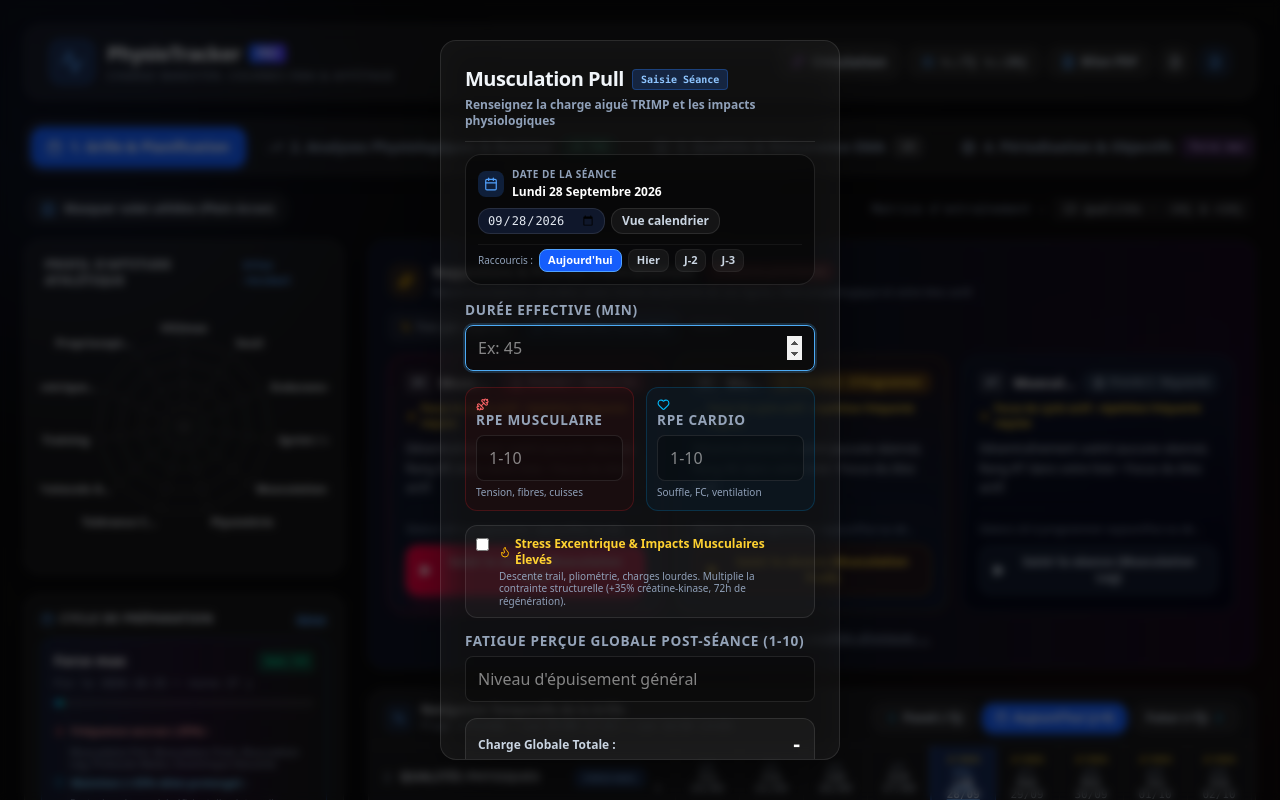
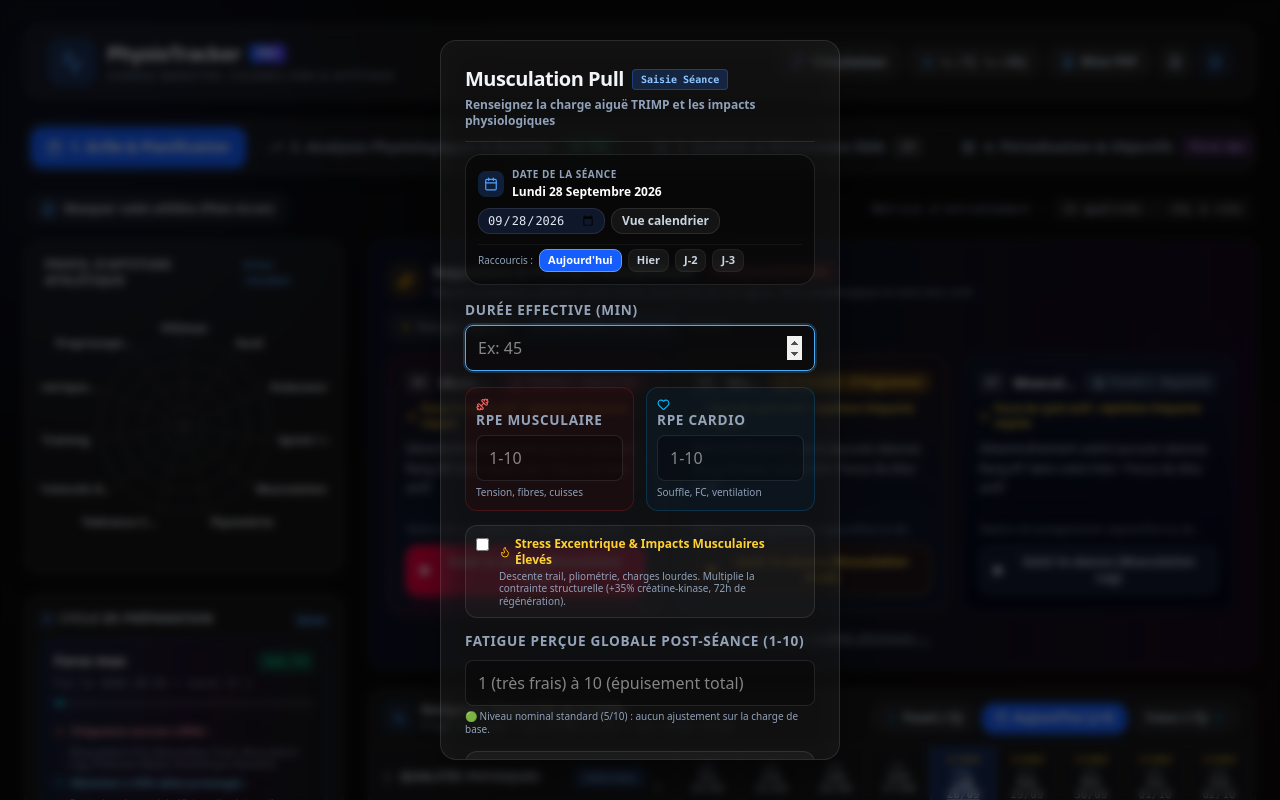
Before and after one commit to Voiston/Physio-Training, a React (Vite) app: page / in a window 1280 px wide. Both pictures are taken after a click on the element 525 px from the left and 483 px from the top of the page. Shown: the top 800 px of the page. Built offline with nearby package versions, Linux system fonts and the light colour scheme.

Commit message:
feat(physiology): integrate post-session fatigue into load calculation
Incorporate a fatigue score (1-10) to modulate overall training load and acute SNC (central nervous system) strain calculations. Update UI components to capture, display, and account for fatigue in performance metrics.

```diff
--- a/src/components/Grid.jsx
+++ b/src/components/Grid.jsx
@@ -598,7 +598,7 @@ export default function Grid({
                       }
 
                       const cellTitle = sessionData
-                        ? `Séance ${sessionData.sport === 'bike' ? '🚴 Vélo / HT' : sessionData.sport === 'run' ? '🏃 Course à pied' : ''} : Charge ${sessionData.load} (RPE Musc ${sessionData.rpeMusc || '-'}, Cardio ${sessionData.rpeCardio || '-'}, Durée ${sessionData.duration || '-'}min)${sessionData.isSecondary ? ' • [Impact secondaire]' : ''}`
+                        ? `Séance ${sessionData.sport === 'bike' ? '🚴 Vélo / HT' : sessionData.sport === 'run' ? '🏃 Course à pied' : ''} : Charge ${sessionData.load} (RPE Musc ${sessionData.rpeMusc || '-'}, Cardio ${sessionData.rpeCardio || '-'}, Fatigue ${sessionData.fatigue !== undefined && sessionData.fatigue !== null ? `${sessionData.fatigue}/10` : '-'}, Durée ${sessionData.duration || '-'}min)${sessionData.isSecondary ? ' • [Impact secondaire]' : ''}`
                         : cellState.tooltip;
 
                       return (
--- a/src/components/MetricsDashboard.jsx
+++ b/src/components/MetricsDashboard.jsx
@@ -242,6 +242,7 @@ export default function MetricsDashboard({
           let duration = 0;
           let rpeM = 5;
           let rpeC = 5;
+          let fatigue = null;
           let notes = '';
           let sessionType = '';
 
@@ -250,6 +251,7 @@ export default function MetricsDashboard({
             duration = Number(item.duration) || 0;
             rpeM = item.rpeMusculaire ?? item.rpeMusc ?? 5;
             rpeC = item.rpeCardio ?? 5;
+            fatigue = item.fatigue !== undefined && item.fatigue !== null ? Number(item.fatigue) : null;
             notes = item.notes || '';
             sessionType = item.type || '';
           } else if (typeof item === 'number') {
@@ -266,6 +268,7 @@ export default function MetricsDashboard({
               duration,
               rpeM,
               rpeC,
+              fatigue,
               notes,
               sessionType
             });
@@ -2066,7 +2069,7 @@ export default function MetricsDashboard({
                         </div>
                         <div className="flex items-center justify-between text-[10px] font-mono text-slate-400 mt-1">
                           <span>⏱️ {s.duration} min</span>
-                          <span>RPE Card: {s.rpeC}/10 · Musc: {s.rpeM}/10</span>
+                          <span>RPE C:{s.rpeC} · M:{s.rpeM}{s.fatigue ? ` · Fat:${s.fatigue}/10` : ''}</span>
                         </div>
                         {s.notes && (
                           <p className="text-[10px] text-slate-400 italic line-clamp-1 m-0 pt-1 border-t border-white/5">
--- a/src/components/ScoreModal.jsx
+++ b/src/components/ScoreModal.jsx
@@ -183,19 +183,26 @@ export default function ScoreModal({ info, qualities = [], events = {}, onClose,
 
   const hasImpacts = activeImpacts && activeImpacts.length > 0;
 
-  // Calcul Multi-Facteurs (Cardio vs Musculaire vs Excentrique)
+  // Calcul Multi-Facteurs (Cardio vs Musculaire vs Excentrique vs Fatigue)
   const numDur = Number(duration) || 0;
   const numCardio = Number(rpeCardio) || 0;
   const numMusc = Number(rpeMusc) || 0;
+  const numFatigue = Number(fatigue) || 5;
 
   const eccentricMultiplier = isEccentric ? 1.35 : 1.0;
   const loadCardio = Math.round(numDur * numCardio);
   const loadMusc = Math.round(numDur * numMusc * eccentricMultiplier);
 
-  // Charge globale équilibrée
-  const load = numDur && numCardio && numMusc
+  // Modificateur de fatigue perçue post-séance (-12% à fatigue 1, neutre à 5, +15% à fatigue 10)
+  // ±3% par point d'écart avec le niveau neutre standard (5/10)
+  const fatigueMultiplier = Math.max(0.85, Math.min(1.20, 1 + (numFatigue - 5) * 0.03));
+  const fatiguePercentDelta = Math.round((fatigueMultiplier - 1) * 100);
+
+  // Charge globale équilibrée modulée par la fatigue perçue post-séance
+  const baseLoad = numDur && numCardio && numMusc
     ? Math.round((loadCardio + loadMusc) / 2)
     : 0;
+  const load = Math.round(baseLoad * fatigueMultiplier);
 
   // Dominance métabolique
   const totalFactor = (loadCardio + loadMusc) || 1;
@@ -209,8 +216,10 @@ export default function ScoreModal({ info, qualities = [], events = {}, onClose,
         rpeMusc: Number(rpeMusc),
         rpeCardio: Number(rpeCardio),
         fatigue: Number(fatigue),
+        fatigueMultiplier: Math.round(fatigueMultiplier * 100) / 100,
         duration: Number(duration),
         load,
+        baseLoad,
         loadCardio,
         loadMusc,
         sport: isMultiSport ? sport : (existing?.sport || 'run'),
@@ -525,24 +534,62 @@ export default function ScoreModal({ info, qualities = [], events = {}, onClose,
           </div>
 
           <div className="input-group">
-            <label className="text-xs font-medium text-slate-300">Fatigue Perçue Globale Post-Séance (1-10)</label>
+            <div className="flex items-center justify-between mb-1">
+              <label className="text-xs font-medium text-slate-300">Fatigue Perçue Globale Post-Séance (1-10)</label>
+              {fatigue && (
+                <span className={`text-[10px] font-mono px-2 py-0.5 rounded-md font-bold border ${
+                  numFatigue > 5
+                    ? 'bg-amber-500/20 text-amber-300 border-amber-500/30'
+                    : numFatigue < 5
+                    ? 'bg-emerald-500/20 text-emerald-300 border-emerald-500/30'
+                    : 'bg-white/10 text-slate-300 border-white/10'
+                }`}>
+                  {numFatigue === 5 ? 'Neutre (x1.0)' : `${fatiguePercentDelta > 0 ? `+${fatiguePercentDelta}%` : `${fatiguePercentDelta}%`} charge`}
+                </span>
+              )}
+            </div>
             <input
               type="number"
               min="1"
               max="10"
               value={fatigue}
               onChange={(e) => setFatigue(e.target.value)}
-              placeholder="Niveau d'épuisement général"
+              placeholder="1 (très frais) à 10 (épuisement total)"
             />
+            <p className="text-[10px] text-slate-400 mt-1 leading-tight m-0">
+              {numFatigue > 5
+                ? `⚡ Coût métabolique & nerveux accru (+${fatiguePercentDelta}% sur la charge TRIMP et surtaxe SNC sur 72h).`
+                : numFatigue < 5
+                ? `🍃 Fraîcheur préservée (${fatiguePercentDelta}% sur la charge globale, assimilation accélérée).`
+                : '🟢 Niveau nominal standard (5/10) : aucun ajustement sur la charge de base.'}
+            </p>
           </div>
 
           {/* Décomposition TRIMP Multi-Facteurs */}
           <div className="p-3 rounded-xl bg-white/[0.04] border border-white/10 space-y-2.5">
             <div className="flex items-center justify-between">
-              <span className="text-xs text-slate-300 font-semibold">Charge Globale Totale :</span>
-              <strong className="text-lg font-mono font-bold text-white">
-                {load > 0 ? load : '-'}
-              </strong>
+              <div className="flex items-center gap-2">
+                <span className="text-xs text-slate-300 font-semibold">Charge Globale Totale :</span>
+                {load > 0 && fatigue && fatiguePercentDelta !== 0 && (
+                  <span className={`text-[10px] font-mono px-1.5 py-0.5 rounded font-bold ${
+                    fatiguePercentDelta > 0
+                      ? 'bg-amber-500/15 text-amber-300 border border-amber-500/25'
+                      : 'bg-emerald-500/15 text-emerald-300 border border-emerald-500/25'
+                  }`} title={`Base: ${baseLoad} pts x ${fatigueMultiplier.toFixed(2)} (Fatigue ${numFatigue}/10)`}>
+                    {fatiguePercentDelta > 0 ? `+${fatiguePercentDelta}% (fatigue)` : `${fatiguePercentDelta}% (fraîcheur)`}
+                  </span>
+                )}
+              </div>
+              <div className="text-right flex items-baseline gap-1.5">
+                <strong className="text-lg font-mono font-bold text-white">
+                  {load > 0 ? load : '-'}
+                </strong>
+                {load > 0 && fatigue && fatiguePercentDelta !== 0 && (
+                  <span className="text-[10px] text-slate-400 font-mono line-through opacity-70" title="Charge brute avant modulation de fatigue">
+                    {baseLoad}
+                  </span>
+                )}
+              </div>
             </div>
 
             {load > 0 && (
--- a/src/utils/physiology.js
+++ b/src/utils/physiology.js
@@ -367,7 +367,9 @@ export function extractSessionLoad(data) {
     const duration = Number(data.duration) || 0;
     const rpeM = Number(data.rpeMusculaire ?? data.rpeMusc ?? 5);
     const rpeC = Number(data.rpeCardio ?? 5);
-    return Math.round(((rpeM + rpeC) / 2) * duration);
+    const fat = Number(data.fatigue ?? 5);
+    const fatMod = Math.max(0.85, Math.min(1.20, 1 + (fat - 5) * 0.03));
+    return Math.round(((rpeM + rpeC) / 2) * duration * fatMod);
   }
   const parsed = Number(data);
   return isNaN(parsed) ? 0 : parsed * 5;
@@ -437,8 +439,11 @@ export function computeCellState(qDef, targetDateStr, eventsForQuality, readines
       const gReal = qDef.g * multiplier * blockMultiplier;
       const oReal = qDef.o * multiplier * blockMultiplier;
 
-      // Si la séance date de moins de 3 jours, elle pèse sur la fatigue du Système Nerveux.
-      const intensity = Math.min(load / 400, 1.2);
+      // Si la séance date de moins de 3 jours, elle pèse sur la fatigue du Système Nerveux (SNC).
+      // Le score de fatigue post-séance majore directement la contrainte nerveuse aiguë (+4% par point au-delà de 5/10)
+      const sessionFatigue = typeof data === 'object' && data?.fatigue !== undefined ? Number(data.fatigue) : null;
+      const sncFatigueMod = sessionFatigue ? Math.max(0.85, Math.min(1.25, 1 + (sessionFatigue - 5) * 0.04)) : 1.0;
+      const intensity = Math.min((load * sncFatigueMod) / 400, 1.3);
       if (daysSince <= 3) recentLoadSum += intensity;
 
       if (daysSince < gReal) {
```
